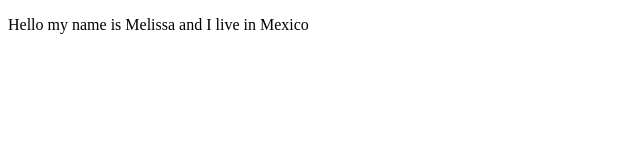
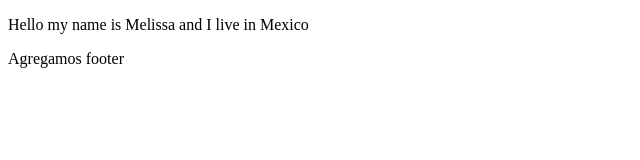
Before and after one commit to Debgs96/Proyecto-AzulSchool, a plain HTML site: page index.html in a window 1280 px wide. Shown: the whole page, without its empty margins (0-640 px from the left). Drawn offline with Linux system fonts and the light colour scheme.

Commit message:
Agregar footer

```diff
--- a/index.html
+++ b/index.html
@@ -8,4 +8,5 @@
 <body>
     <p>Hello my name is Melissa and I live in Mexico</p>
 </body>
+<footer>Agregamos footer</footer>
 </html>
```
